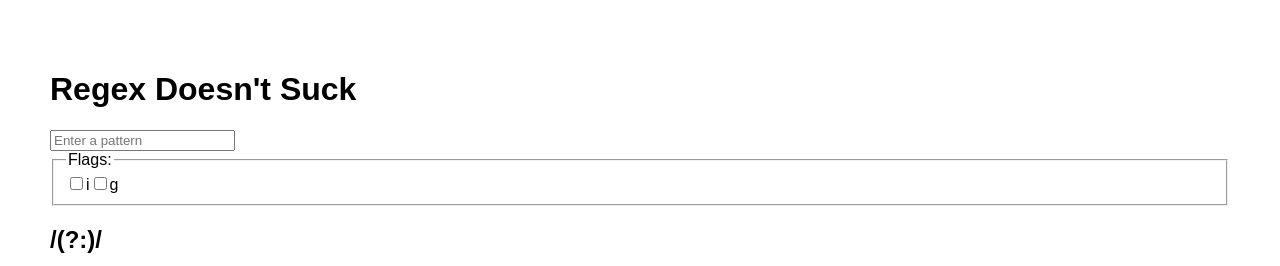
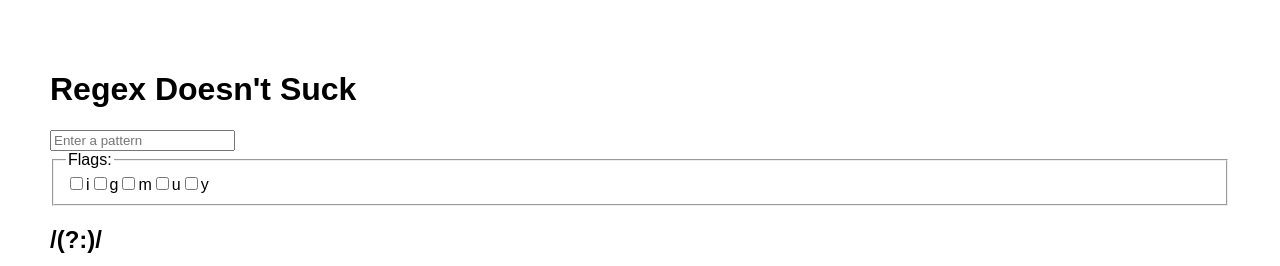
Before and after one commit to AemiliaTeam/regexdoesntsuck, a React (Create React App) app: page / in a window 1280 px wide. Shown: the top 266 px of the page. Built offline with nearby package versions, Linux system fonts and the light colour scheme.

Commit message:
Add more flag options

```diff
--- a/src/components/Flags.js
+++ b/src/components/Flags.js
@@ -10,10 +10,13 @@ const Flags = props => {
         id="insensitive"
         name="flags"
         value="i"
-        onChange={event => props.onFlagUpdate({
-          value: event.target.value,
-          checked: event.target.checked
-        })} />
+        onChange={event =>
+          props.onFlagUpdate({
+            value: event.target.value,
+            checked: event.target.checked
+          })
+        }
+      />
       <label htmlFor="insensitive">i</label>
 
       <input
@@ -21,11 +24,56 @@ const Flags = props => {
         id="global"
         name="flags"
         value="g"
-        onChange={event => props.onFlagUpdate({
-          value: event.target.value,
-          checked: event.target.checked
-        })} />
+        onChange={event =>
+          props.onFlagUpdate({
+            value: event.target.value,
+            checked: event.target.checked
+          })
+        }
+      />
       <label htmlFor="global">g</label>
+
+      <input
+        type="checkbox"
+        id="multiline"
+        name="flags"
+        value="m"
+        onChange={event =>
+          props.onFlagUpdate({
+            value: event.target.value,
+            checked: event.target.checked
+          })
+        }
+      />
+      <label htmlFor="multiline">m</label>
+
+      <input
+        type="checkbox"
+        id="unicode"
+        name="flags"
+        value="u"
+        onChange={event =>
+          props.onFlagUpdate({
+            value: event.target.value,
+            checked: event.target.checked
+          })
+        }
+      />
+      <label htmlFor="unicode">u</label>
+
+      <input
+        type="checkbox"
+        id="sticky"
+        name="flags"
+        value="y"
+        onChange={event =>
+          props.onFlagUpdate({
+            value: event.target.value,
+            checked: event.target.checked
+          })
+        }
+      />
+      <label htmlFor="sticky">y</label>
     </fieldset>
   );
 };
```
